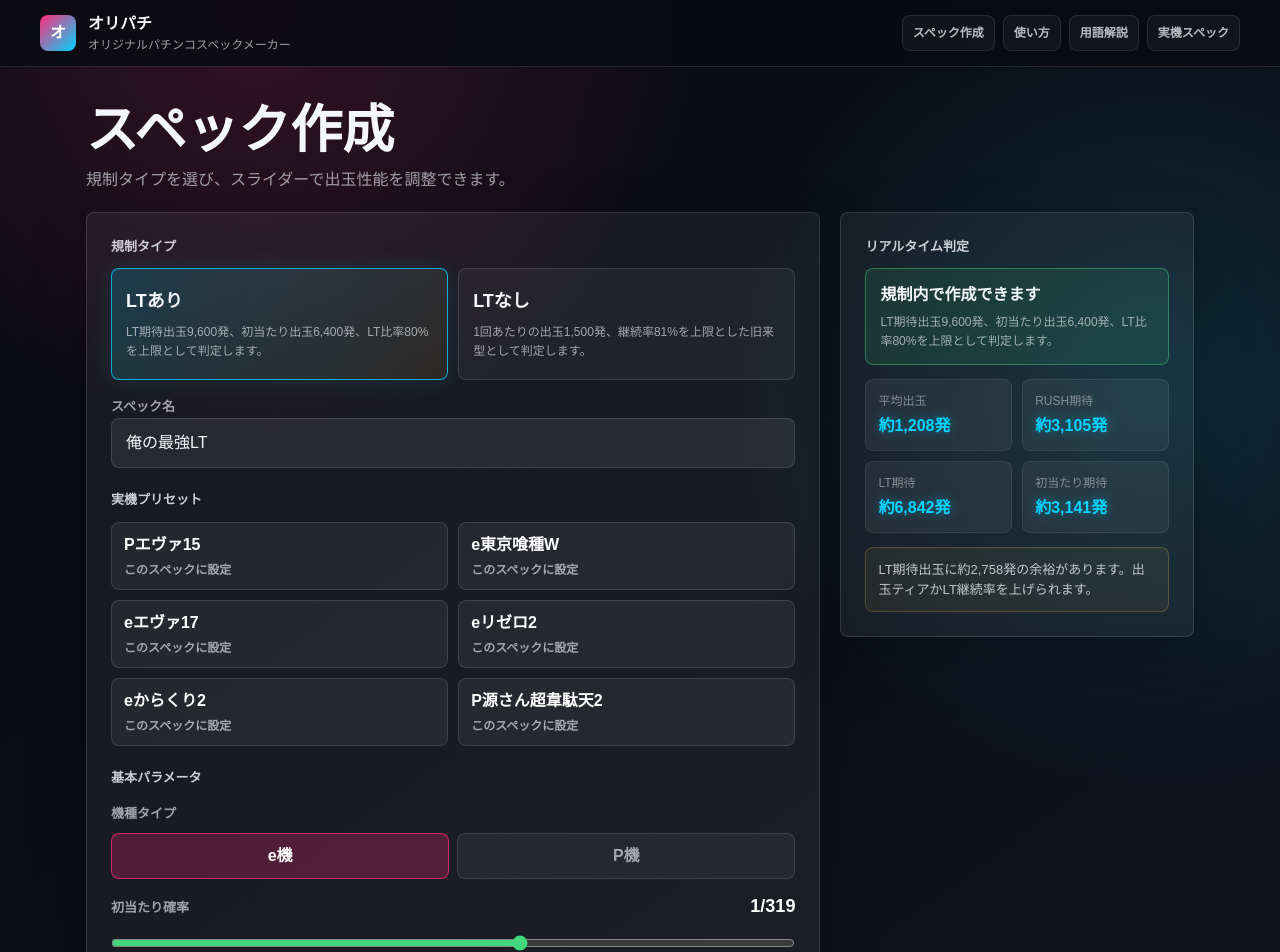
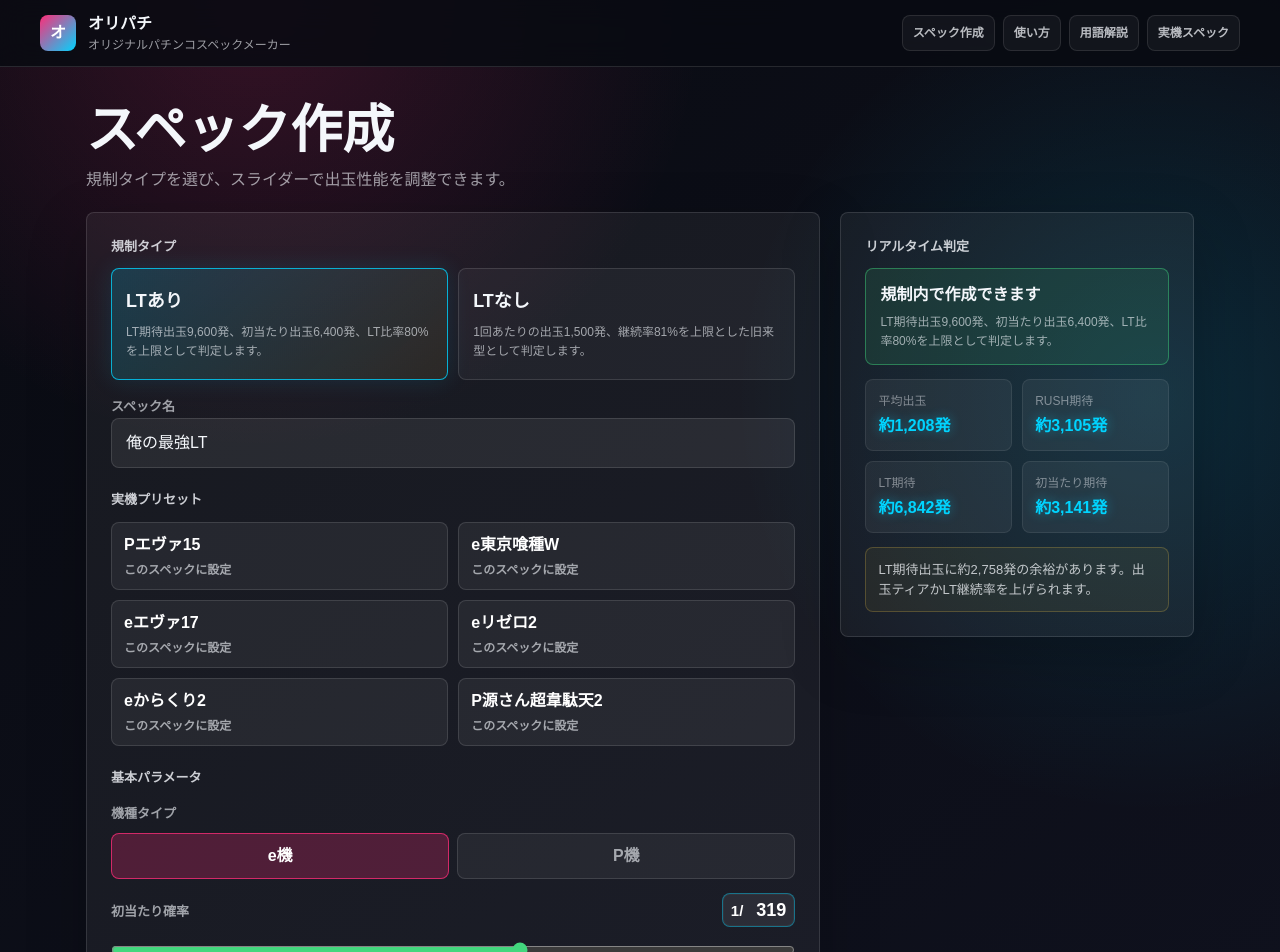
Before and after one commit to ponpoko006600/ori-pachi, a Next.js app: page / in a window 1280 px wide. Shown: the top 952 px of the page. Built offline with nearby package versions, Linux system fonts and the light colour scheme; no server answers.

Commit message:
feat: allow direct slider value input

```diff
--- a/app/globals.css
+++ b/app/globals.css
@@ -320,6 +320,70 @@ button:disabled {
 .slider-label-row strong {
   font-size: 18px;
   color: white;
+}
+
+.slider-value-control {
+  display: inline-flex;
+  align-items: center;
+  gap: 3px;
+  min-height: 34px;
+  max-width: min(100%, 260px);
+  border: 1px solid rgba(0, 212, 255, 0.42);
+  border-radius: 8px;
+  padding: 4px 8px;
+  color: white;
+  background: rgba(255, 255, 255, 0.075);
+  box-shadow: inset 0 0 0 1px rgba(255, 255, 255, 0.035);
+}
+
+.slider-value-control.warn {
+  border-color: rgba(255, 72, 96, 0.7);
+  background: rgba(255, 72, 96, 0.12);
+}
+
+.slider-value-control:focus-within {
+  border-color: rgba(255, 209, 72, 0.9);
+  box-shadow: 0 0 0 3px rgba(255, 209, 72, 0.14), inset 0 0 0 1px rgba(255, 255, 255, 0.05);
+}
+
+.slider-value-control input {
+  min-width: 3ch;
+  max-width: 12ch;
+  border: 0;
+  padding: 0;
+  color: inherit;
+  background: transparent;
+  outline: none;
+  font: inherit;
+  font-size: 18px;
+  font-weight: 900;
+  line-height: 1;
+  text-align: right;
+  -moz-appearance: textfield;
+}
+
+.slider-value-control input::-webkit-outer-spin-button,
+.slider-value-control input::-webkit-inner-spin-button {
+  margin: 0;
+  -webkit-appearance: none;
+}
+
+.slider-value-control span {
+  color: inherit;
+  font-size: 15px;
+  font-weight: 900;
+  line-height: 1;
+}
+
+.slider-value-control small {
+  max-width: 110px;
+  overflow: hidden;
+  color: var(--muted);
+  font-size: 11px;
+  font-weight: 800;
+  line-height: 1.15;
+  text-overflow: ellipsis;
+  white-space: nowrap;
 }
 
 .spec-slider {
--- a/app/page.tsx
+++ b/app/page.tsx
@@ -168,6 +168,12 @@ export default function Home() {
     setCreatedInput(null);
   }
 
+  function closestHitProbability(value: number): HitProbability {
+    return HIT_PROBS.reduce((closest, current) => (
+      Math.abs(current - value) < Math.abs(closest - value) ? current : closest
+    ), HIT_PROBS[0]);
+  }
+
   return (
     <main className="min-h-screen app-bg">
       <SiteHeader />
@@ -251,18 +257,25 @@ export default function Home() {
             <SliderControl
               label="初当たり確率"
               valueLabel={`1/${input.hitProbability}`}
+              inputPrefix="1/"
+              inputValue={input.hitProbability}
+              inputMin={HIT_PROBS[0]}
+              inputMax={HIT_PROBS[HIT_PROBS.length - 1]}
+              inputStep={1}
               min={0}
               max={HIT_PROBS.length - 1}
               step={1}
               value={hitProbIndex}
               ok
               onChange={(value) => patchInput({ hitProbability: HIT_PROBS[value] as HitProbability })}
+              onInputChange={(value) => patchInput({ hitProbability: closestHitProbability(value) })}
               markers={HIT_PROBS.map((prob) => `1/${prob}`)}
             />
 
             <SliderControl
               label="Rush突入率"
               valueLabel={`${input.rushEntryRate}%`}
+              inputSuffix="%"
               min={0}
               max={100}
               step={1}
@@ -284,6 +297,7 @@ export default function Home() {
               <SliderControl
                 label="非突入時の時短回数"
                 valueLabel={`${input.nonRushTimeShort.spins}回転`}
+                inputSuffix="回転"
                 min={1}
                 max={300}
                 step={1}
@@ -331,6 +345,7 @@ export default function Home() {
               <SliderControl
                 label="右打ち中確率"
                 valueLabel={`1/${input.rightHitProbability}`}
+                inputPrefix="1/"
                 min={1}
                 max={399}
                 step={1}
@@ -344,6 +359,8 @@ export default function Home() {
               <SliderControl
                 label={input.rushMode === "twoStage" ? "下位Rush ST回数" : "Rush ST回数"}
                 valueLabel={`${input.rushStSpins}回 / 約${result.actualRushContinuationRate}%`}
+                inputSuffix="回"
+                inputNote={`約${result.actualRushContinuationRate}%`}
                 min={1}
                 max={250}
                 step={1}
@@ -357,6 +374,7 @@ export default function Home() {
               <SliderControl
                 label={input.rushMode === "twoStage" ? "下位Rush継続率" : "Rush継続率"}
                 valueLabel={`${input.rushContinuationRate}%`}
+                inputSuffix="%"
                 min={1}
                 max={99}
                 step={1}
@@ -371,6 +389,7 @@ export default function Home() {
               <SliderControl
                 label={regulation.supportsLt ? "上位/LT突入率" : "上位Rush突入率"}
                 valueLabel={`${input.upperRushEntryRate}%`}
+                inputSuffix="%"
                 min={0}
                 max={100}
                 step={1}
@@ -384,6 +403,8 @@ export default function Home() {
               <SliderControl
                 label={regulation.supportsLt ? "上位/LT ST回数" : "上位Rush ST回数"}
                 valueLabel={`${input.upperRushStSpins}回 / 約${result.actualUpperRushContinuationRate}%`}
+                inputSuffix="回"
+                inputNote={`約${result.actualUpperRushContinuationRate}%`}
                 min={1}
                 max={250}
                 step={1}
@@ -397,6 +418,7 @@ export default function Home() {
               <SliderControl
                 label="上位Rush継続率"
                 valueLabel={`${input.upperRushContinuationRate}%`}
+                inputSuffix="%"
                 min={1}
                 max={99}
                 step={1}
@@ -411,6 +433,8 @@ export default function Home() {
               <SliderControl
                 label="LT ST回数"
                 valueLabel={`${input.ltStSpins}回 / 約${result.actualLtContinuationRate}%`}
+                inputSuffix="回"
+                inputNote={`約${result.actualLtContinuationRate}%`}
                 min={1}
                 max={250}
                 step={1}
@@ -425,6 +449,7 @@ export default function Home() {
               <SliderControl
                 label="LT継続率"
                 valueLabel={`${input.ltContinuationRate}%`}
+                inputSuffix="%"
                 min={50}
                 max={99}
                 step={1}
@@ -438,6 +463,7 @@ export default function Home() {
             <SliderControl
               label="初当たり出玉"
               valueLabel={`${input.initialPayout.toLocaleString()}発`}
+              inputSuffix="発"
               min={0}
               max={regulation.maxInitialPayout}
               step={10}
@@ -464,6 +490,7 @@ export default function Home() {
                   <SliderControl
                     label="出玉数"
                     valueLabel={`${tier.payout.toLocaleString()}発`}
+                    inputSuffix="発"
                     min={0}
                     max={maxTierPayout}
                     step={10}
@@ -474,6 +501,7 @@ export default function Home() {
                   <SliderControl
                     label="内部当たり回数"
                     valueLabel={`${tier.bonusCount}回`}
+                    inputSuffix="回"
                     min={1}
                     max={regulation.maxBonusCount}
                     step={1}
@@ -485,6 +513,7 @@ export default function Home() {
                   <SliderControl
                     label="割合"
                     valueLabel={`${tier.rate}%`}
+                    inputSuffix="%"
                     min={0}
                     max={100}
                     step={0.5}
@@ -520,6 +549,7 @@ export default function Home() {
                 <SliderControl
                   label="発動までの回転数"
                   valueLabel={`${input.yutime.triggerSpins}回転`}
+                  inputSuffix="回転"
                   min={100}
                   max={1500}
                   step={1}
@@ -530,6 +560,7 @@ export default function Home() {
                 <SliderControl
                   label="時短回転数"
                   valueLabel={`${input.yutime.supportSpins}回転`}
+                  inputSuffix="回転"
                   min={1}
                   max={1500}
                   step={1}
@@ -558,6 +589,7 @@ export default function Home() {
                   <SliderControl
                     label="高確率分母"
                     valueLabel={`1/${input.yutime.highProbability}`}
+                    inputPrefix="1/"
                     min={10}
                     max={199}
                     step={1}
@@ -638,31 +670,80 @@ function getRushModeOptions(regulationType: RegulationType): Array<{ value: Rush
 function SliderControl({
   label,
   valueLabel,
+  inputPrefix,
+  inputSuffix,
+  inputValue,
+  inputMin,
+  inputMax,
+  inputStep,
+  inputNote,
   min,
   max,
   step,
   value,
   ok,
   onChange,
+  onInputChange,
   hint,
   markers,
 }: {
   label: string;
   valueLabel: string;
+  inputPrefix?: string;
+  inputSuffix?: string;
+  inputValue?: number;
+  inputMin?: number;
+  inputMax?: number;
+  inputStep?: number;
+  inputNote?: string;
   min: number;
   max: number;
   step: number;
   value: number;
   ok: boolean;
   onChange: (value: number) => void;
+  onInputChange?: (value: number) => void;
   hint?: string;
   markers?: string[];
 }) {
+  const numericValue = inputValue ?? value;
+  const numericMin = inputMin ?? min;
+  const numericMax = inputMax ?? max;
+  const numericStep = inputStep ?? step;
+  const inputWidth = Math.max(3, String(numericValue).replace(".", "").length + 1);
+
+  function commitInput(rawValue: string) {
+    if (rawValue.trim() === "") return;
+
+    const parsed = Number(rawValue);
+    if (!Number.isFinite(parsed)) return;
+
+    const nextValue = normalizeSliderNumber(parsed, numericMin, numericMax, numericStep);
+    (onInputChange ?? onChange)(nextValue);
+  }
+
   return (
     <div className="slider-field">
       <div className="slider-label-row">
         <label>{label}</label>
-        <strong>{valueLabel}</strong>
+        <div className={ok ? "slider-value-control" : "slider-value-control warn"} aria-label={`${label}を直接入力`}>
+          {inputPrefix && <span>{inputPrefix}</span>}
+          <input
+            type="number"
+            inputMode={numericStep % 1 === 0 ? "numeric" : "decimal"}
+            min={numericMin}
+            max={numericMax}
+            step={numericStep}
+            value={numericValue}
+            style={{ width: `${inputWidth}ch` }}
+            aria-label={`${label}の数値`}
+            title={`${label}: ${valueLabel}`}
+            onFocus={(event) => event.currentTarget.select()}
+            onChange={(event) => commitInput(event.target.value)}
+          />
+          {inputSuffix && <span>{inputSuffix}</span>}
+          {inputNote && <small>{inputNote}</small>}
+        </div>
       </div>
       <input
         type="range"
@@ -686,6 +767,14 @@ function SliderControl({
   );
 }
 
+function normalizeSliderNumber(value: number, min: number, max: number, step: number) {
+  const clamped = Math.min(max, Math.max(min, value));
+  const decimals = Math.max(0, `${step}`.split(".")[1]?.length ?? 0);
+  const aligned = Math.round((clamped - min) / step) * step + min;
+
+  return Number(aligned.toFixed(decimals));
+}
+
 function PreviewStat({ label, value }: { label: string; value: string }) {
   return (
     <div className="stat-item">
```
